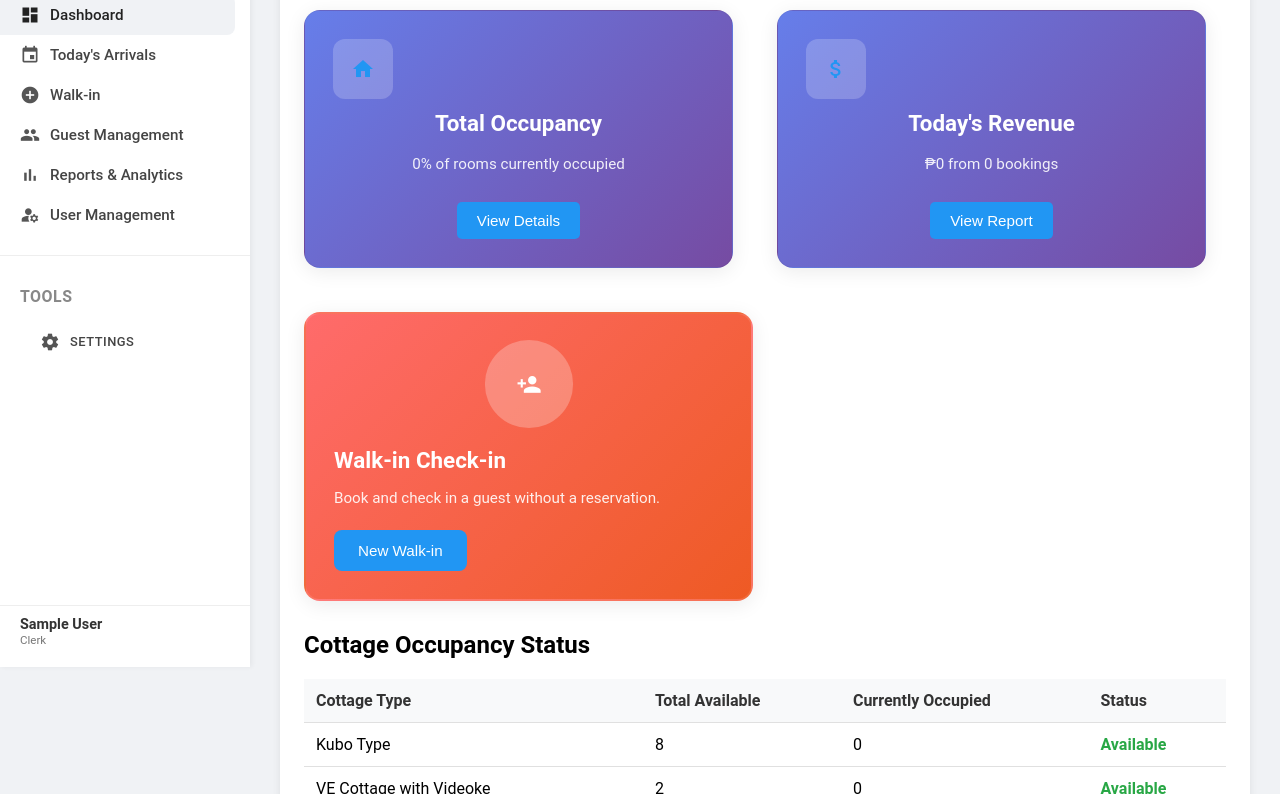
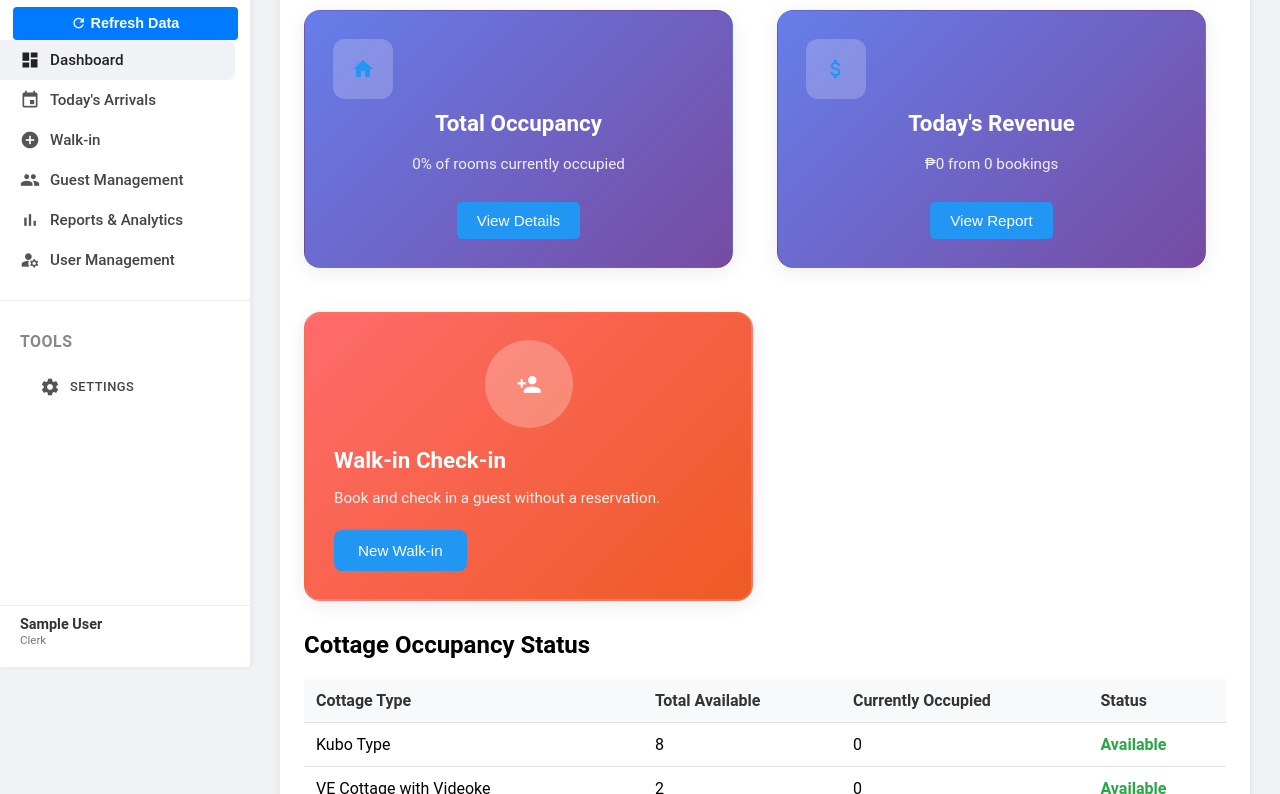
Before and after one commit to W0nd3r1ng/villa-ester, a plain HTML site: page clerk.html in a window 1280 px wide. Shown: the part 133-927 px from the top of the page. Drawn offline with nearby package versions, Linux system fonts and the light colour scheme; no server answers; sample sign-in values are in the browser's storage.

Commit message:
proof of payment not view, move refesh data button

```diff
--- a/clerk.html
+++ b/clerk.html
@@ -10,6 +10,7 @@
     <script src="clerk.js" defer></script>
     <!-- Add Material Icons or other icon library if needed for sidebar icons -->
     <link href="https://fonts.googleapis.com/icon?family=Material+Icons" rel="stylesheet">
+    <link rel="icon" href="images/logo.png" type="image/png">
 </head>
 <body>
     <!-- Main Dashboard View -->
@@ -19,6 +20,8 @@
                 <h2>Villa Ester Resort</h2>
                 <!--<span class="material-icons">menu</span>-->
             </div>
+            <!-- Move Refresh Data button here -->
+            <button id="refresh-data-btn" class="btn btn-primary" style="width:90%;margin:12px auto 0 auto;display:block;"><span class="material-icons" style="font-size:1.1em;vertical-align:middle;">refresh</span> Refresh Data</button>
             <nav class="sidebar-nav">
                 <ul>
                     <li><a href="#" data-panel="dashboard-overview-panel" class="active"><i class="material-icons">dashboard</i> Dashboard</a></li>
```
Also changed, not shown: script.js (indentation only).
